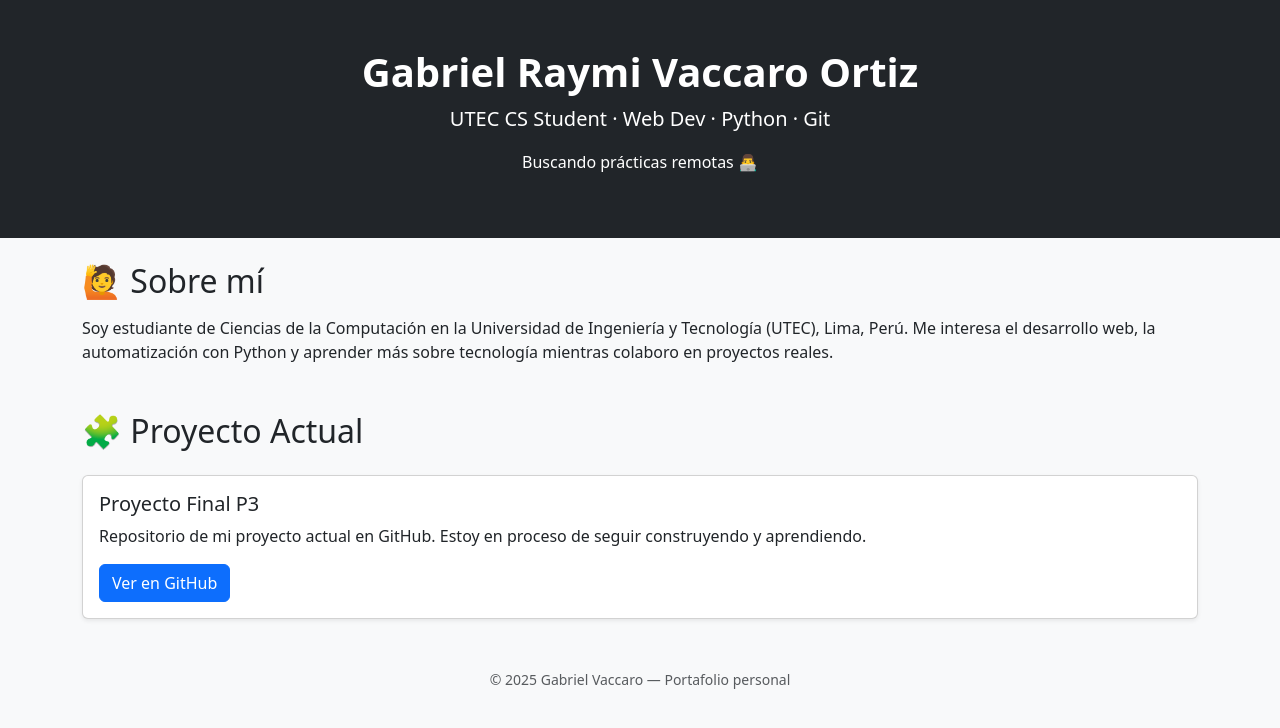
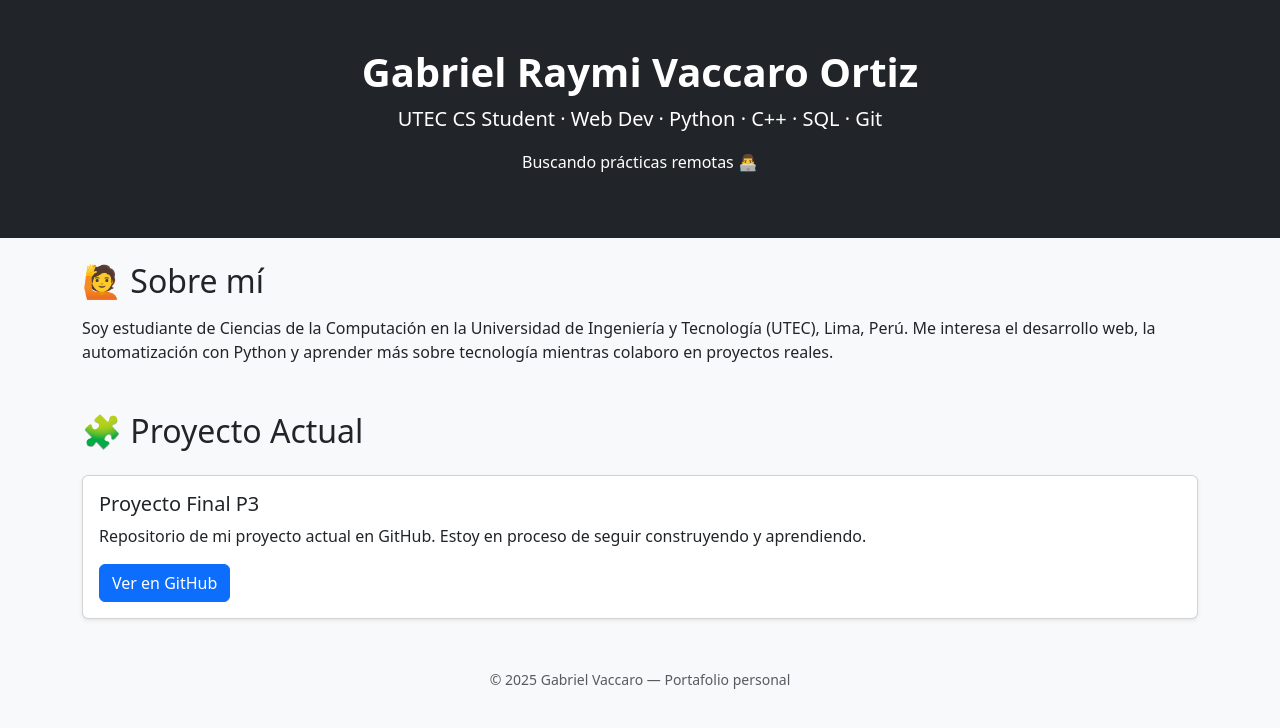
Before and after one commit to vaccaro12334/vaccaro12334.github.io, a plain HTML site: page index.html in a window 1280 px wide. Drawn offline with nearby package versions, Linux system fonts and the light colour scheme.

Commit message:
Index.html

```diff
--- a/index.html
+++ b/index.html
@@ -12,7 +12,7 @@
   <header class="bg-dark text-white text-center py-5 mb-4">
     <div class="container">
       <h1 class="fw-bold">Gabriel Raymi Vaccaro Ortiz</h1>
-      <p class="lead">UTEC CS Student · Web Dev · Python · Git</p>
+      <p class="lead">UTEC CS Student · Web Dev · Python · C++ · SQL · Git</p>
       <p>Buscando prácticas remotas 👨‍💻</p>
     </div>
   </header>
```
